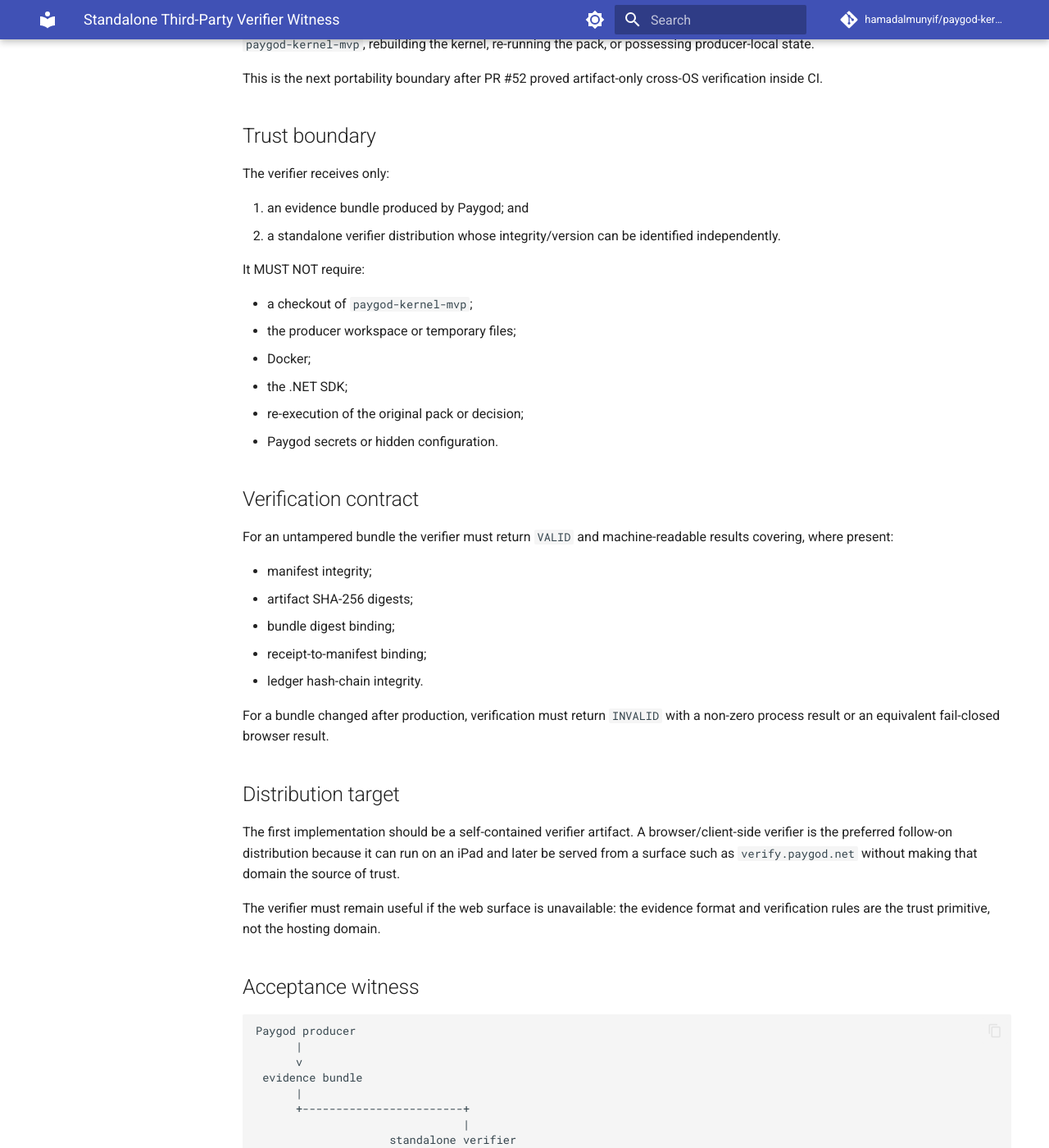
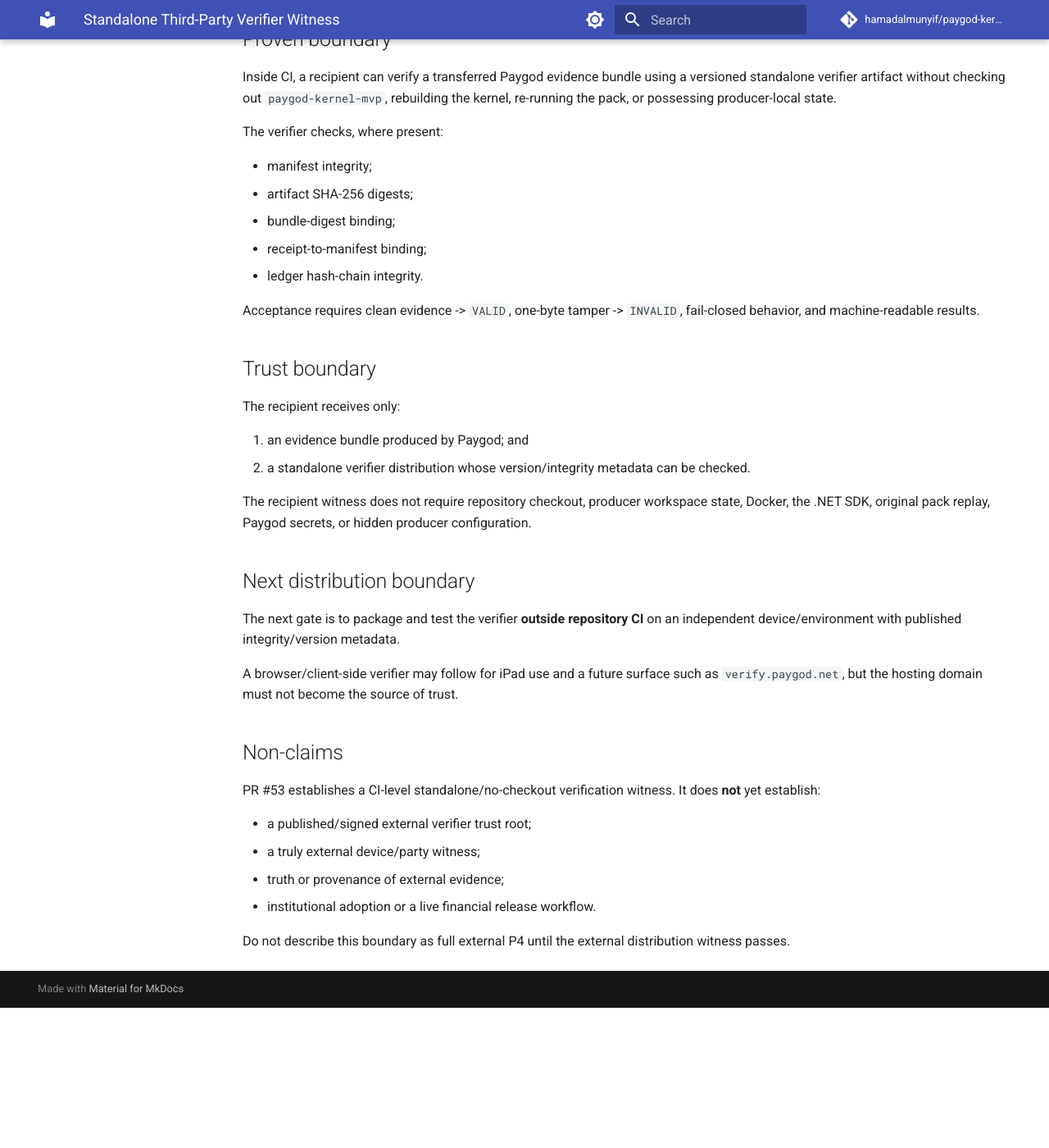
Before and after one commit to hamadalmunyif/paygod-kernel-mvp, an MkDocs documentation site: the page built from docs/STANDALONE_VERIFIER.md, in a window 1280 px wide and 1400 px high, scrolled down 263 px. Shown: the whole window at 82% size. Built offline with MkDocs 1.6.1 and Material for MkDocs 9.7.7, drawn with Linux system fonts in a browser that asks for light colours; comment, search, counter and statistics services are not loaded; after the commit the page ends 1492 px from its top, so only the background shows below that; some of the changed text lies outside the part shown.

Commit message:
docs: align standalone verifier claims with PR 53

````diff
--- a/docs/STANDALONE_VERIFIER.md
+++ b/docs/STANDALONE_VERIFIER.md
@@ -1,66 +1,43 @@
 # Standalone Third-Party Verifier Witness
 
-## Objective
+Status: **standalone/no-checkout CI witness passed and merged via PR #53**.
 
-Prove that a party outside the Paygod producer environment can verify a transferred Paygod evidence bundle without checking out `paygod-kernel-mvp`, rebuilding the kernel, re-running the pack, or possessing producer-local state.
+## Proven boundary
 
-This is the next portability boundary after PR #52 proved artifact-only cross-OS verification inside CI.
+Inside CI, a recipient can verify a transferred Paygod evidence bundle using a versioned standalone verifier artifact without checking out `paygod-kernel-mvp`, rebuilding the kernel, re-running the pack, or possessing producer-local state.
+
+The verifier checks, where present:
+
+- manifest integrity;
+- artifact SHA-256 digests;
+- bundle-digest binding;
+- receipt-to-manifest binding;
+- ledger hash-chain integrity.
+
+Acceptance requires clean evidence -> `VALID`, one-byte tamper -> `INVALID`, fail-closed behavior, and machine-readable results.
 
 ## Trust boundary
 
-The verifier receives only:
+The recipient receives only:
 
 1. an evidence bundle produced by Paygod; and
-2. a standalone verifier distribution whose integrity/version can be identified independently.
+2. a standalone verifier distribution whose version/integrity metadata can be checked.
 
-It MUST NOT require:
+The recipient witness does not require repository checkout, producer workspace state, Docker, the .NET SDK, original pack replay, Paygod secrets, or hidden producer configuration.
 
-- a checkout of `paygod-kernel-mvp`;
-- the producer workspace or temporary files;
-- Docker;
-- the .NET SDK;
-- re-execution of the original pack or decision;
-- Paygod secrets or hidden configuration.
+## Next distribution boundary
 
-## Verification contract
+The next gate is to package and test the verifier **outside repository CI** on an independent device/environment with published integrity/version metadata.
 
-For an untampered bundle the verifier must return `VALID` and machine-readable results covering, where present:
-
-- manifest integrity;
-- artifact SHA-256 digests;
-- bundle digest binding;
-- receipt-to-manifest binding;
-- ledger hash-chain integrity.
-
-For a bundle changed after production, verification must return `INVALID` with a non-zero process result or an equivalent fail-closed browser result.
-
-## Distribution target
-
-The first implementation should be a self-contained verifier artifact. A browser/client-side verifier is the preferred follow-on distribution because it can run on an iPad and later be served from a surface such as `verify.paygod.net` without making that domain the source of trust.
-
-The verifier must remain useful if the web surface is unavailable: the evidence format and verification rules are the trust primitive, not the hosting domain.
-
-## Acceptance witness
-
-```text
-Paygod producer
-      |
-      v
- evidence bundle
-      |
-      +------------------------+
-                               |
-                    standalone verifier
-                               |
-                               v
-                      VALID / INVALID
-```
-
-Acceptance requires both:
-
-1. clean evidence -> `VALID`;
-2. one-byte tamper -> `INVALID`.
+A browser/client-side verifier may follow for iPad use and a future surface such as `verify.paygod.net`, but the hosting domain must not become the source of trust.
 
 ## Non-claims
 
-PR #52 established a Linux-producer to Windows-verifier artifact-only CI witness. This work does not claim third-party/P4 verification until the standalone distribution is built and the acceptance witness passes without repository checkout.
+PR #53 establishes a CI-level standalone/no-checkout verification witness. It does **not** yet establish:
+
+- a published/signed external verifier trust root;
+- a truly external device/party witness;
+- truth or provenance of external evidence;
+- institutional adoption or a live financial release workflow.
+
+Do not describe this boundary as full external P4 until the external distribution witness passes.
````
